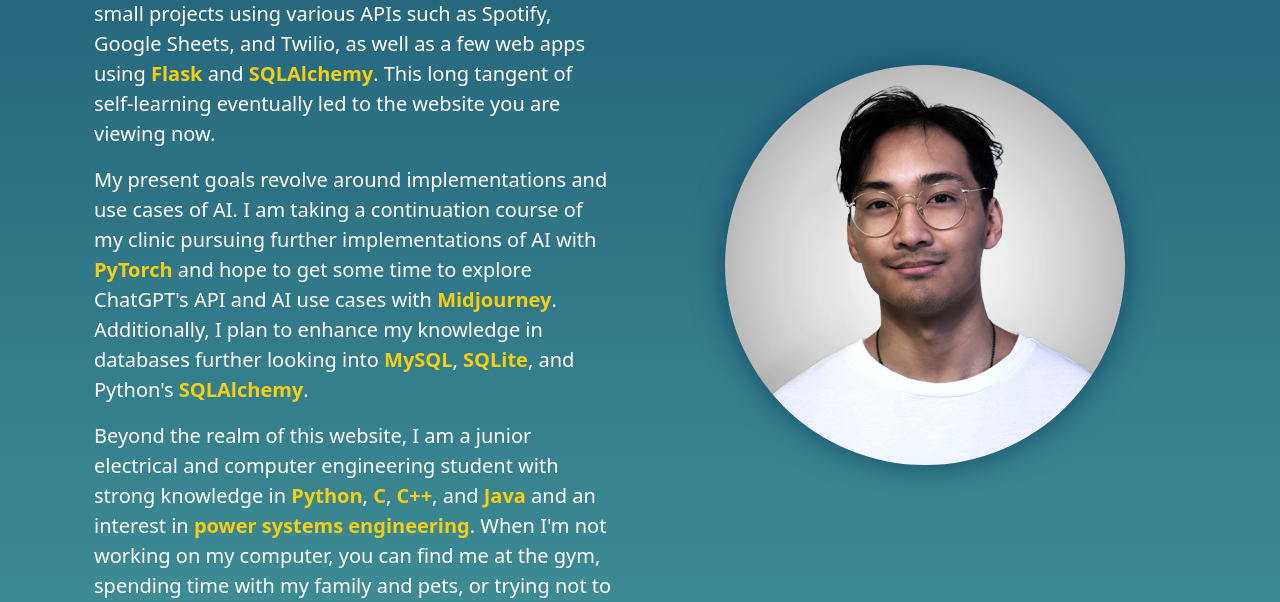
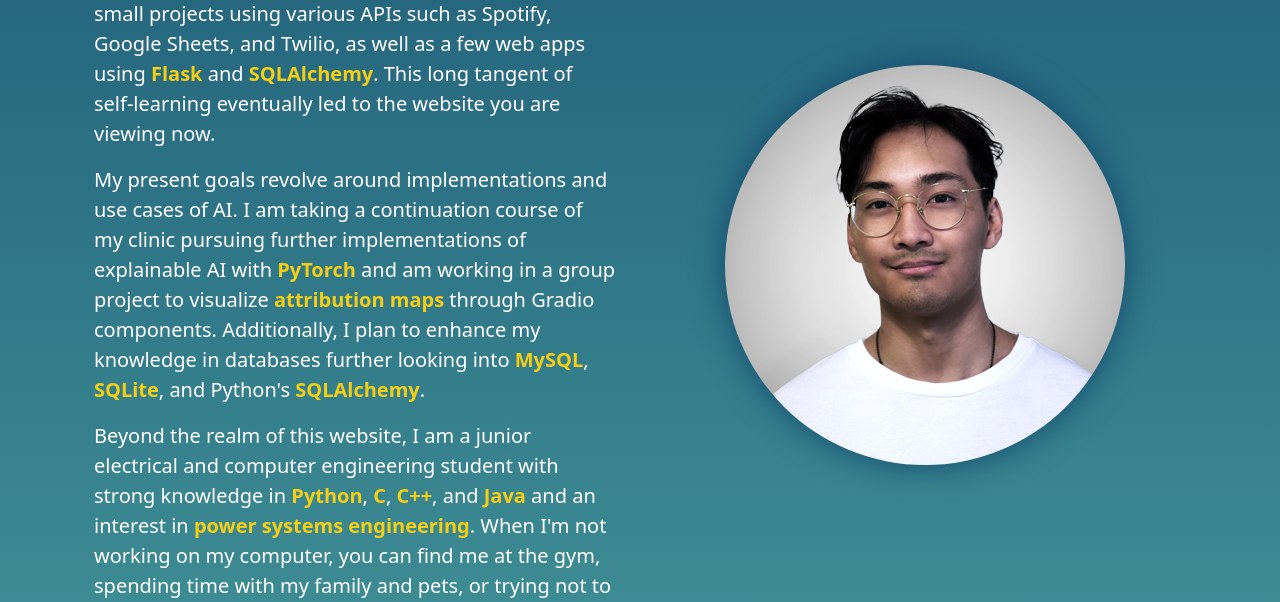
Before and after one commit to keiane/Web-Portfolio, a Flask app: page /about in a window 1280 px wide. Shown: the part 533-1135 px from the top of the page. Run offline with Flask 3, Linux system fonts and the light colour scheme; some libraries are stand-ins or nearby versions.

Commit message:
Updated favicon and about me

```diff
--- a/templates/about.html
+++ b/templates/about.html
@@ -17,7 +17,7 @@
         In the Fall of 2023, I was enrolled in an AI/ML <span class="fw-bold" style="color: #F4CE14;">Rowan University Engineering Clinic</span> course meant as not only an introduction to the basics of <span class="fw-bold" style="color: #F4CE14;">Python</span>, but extensive explorations of AI. To accelerate my learning, I enrolled in a course to quickly learn Python as well as basic data science principles. In my past few months of learning Python, I have branched out to implement small projects using various APIs such as Spotify, Google Sheets, and Twilio, as well as a few web apps using <span class="fw-bold" style="color: #F4CE14;">Flask</span> and <span class="fw-bold" style="color: #F4CE14;">SQLAlchemy</span>. This long tangent of self-learning eventually led to the website you are viewing now.
       </p>
       <p class="lead">
-        My present goals revolve around implementations and use cases of AI. I am taking a continuation course of my clinic pursuing further implementations of AI with <span class="fw-bold" style="color: #F4CE14;">PyTorch</span> and hope to get some time to explore ChatGPT's API and AI use cases with <span class="fw-bold" style="color: #F4CE14;">Midjourney</span>. Additionally, I plan to enhance my knowledge in databases further looking into <span class="fw-bold" style="color: #F4CE14;">MySQL</span>, <span class="fw-bold" style="color: #F4CE14;">SQLite</span>, and Python's <span class="fw-bold" style="color: #F4CE14;">SQLAlchemy</span>.
+        My present goals revolve around implementations and use cases of AI. I am taking a continuation course of my clinic pursuing further implementations of explainable AI with <span class="fw-bold" style="color: #F4CE14;">PyTorch</span> and am working in a group project to visualize <span class="fw-bold" style="color: #F4CE14;">attribution maps</span> through Gradio components. Additionally, I plan to enhance my knowledge in databases further looking into <span class="fw-bold" style="color: #F4CE14;">MySQL</span>, <span class="fw-bold" style="color: #F4CE14;">SQLite</span>, and Python's <span class="fw-bold" style="color: #F4CE14;">SQLAlchemy</span>.
       </p>
       <p class="lead">
         Beyond the realm of this website, I am a junior electrical and computer engineering student with strong knowledge in <span class="fw-bold" style="color: #F4CE14;">Python</span>, <span class="fw-bold" style="color: #F4CE14;">C</span>, <span class="fw-bold" style="color: #F4CE14;">C++</span>, and <span class="fw-bold" style="color: #F4CE14;">Java</span> and an interest in <span class="fw-bold" style="color: #F4CE14;">power systems engineering</span>. When I'm not working on my computer, you can find me at the gym, spending time with my family and pets, or trying not to die by biters in Factorio.
--- a/templates/base.html
+++ b/templates/base.html
@@ -3,13 +3,13 @@
 <head>
   <meta charset="UTF-8" />
   <meta name="viewport" content="width=device-width, initial-scale=1, shrink-to-fit=no">
-  <meta name="google-site-verification" content="o96BmE575EWoaN8h2KtSyLUPBLnfg2oLhqtG-T6-X8E" />
+  <!--  google-site-verification=4I8MXIf-bNgWTD2Taxi8Pk0iGrXMJ9NN1FtMMft94L8 -->
   {% block styles %}
   <!-- Load Bootstrap-Flask CSS here -->
   {{ bootstrap.load_css() }}
   <!-- Link to the styles.css here to apply styling to all the child templates.-->
   <link rel="stylesheet" type="text/css" href="static/styles.css"/>
-  <link rel="icon" type="image/x-icon" href="/static/favicon.ico">
+  <link rel="icon" type="image/x-icon" href="/static/fav_v3.ico">
 
   {% endblock %}
   {% block head %}
```
Also changed, not shown: static/fav_v3.ico (added).
